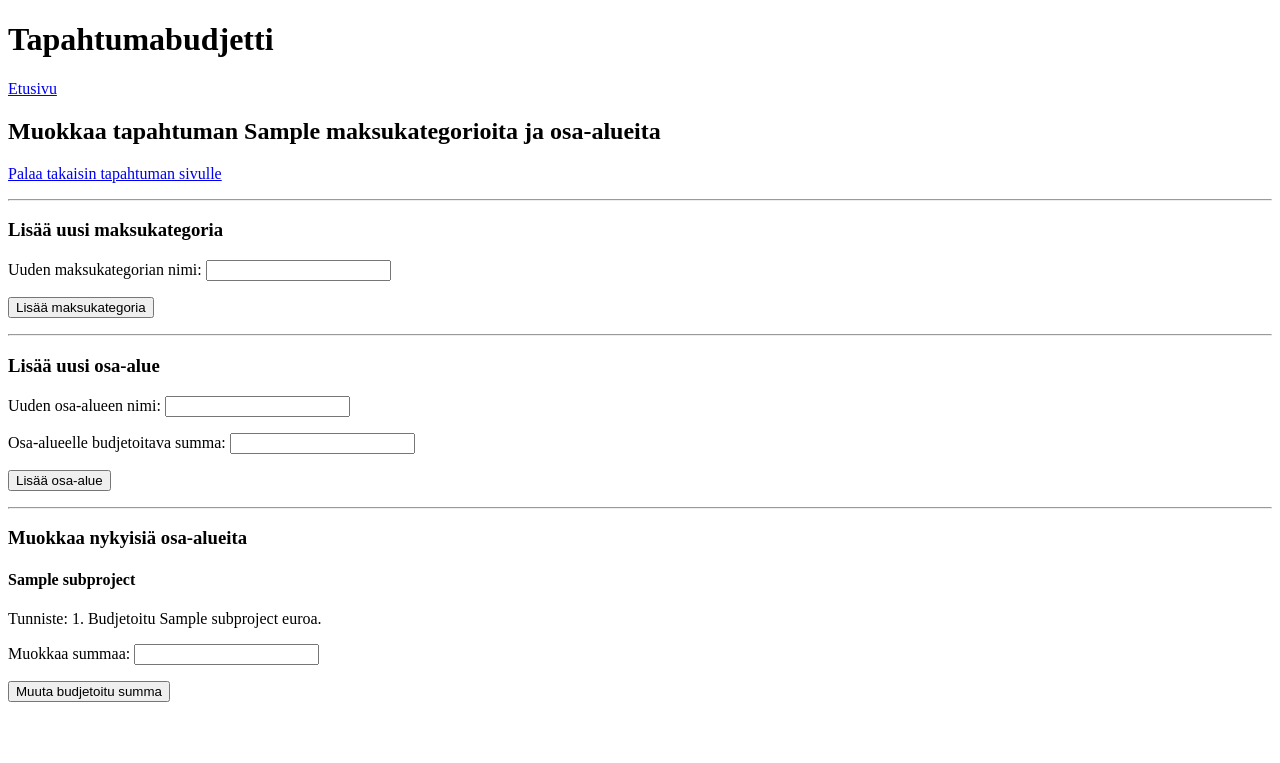
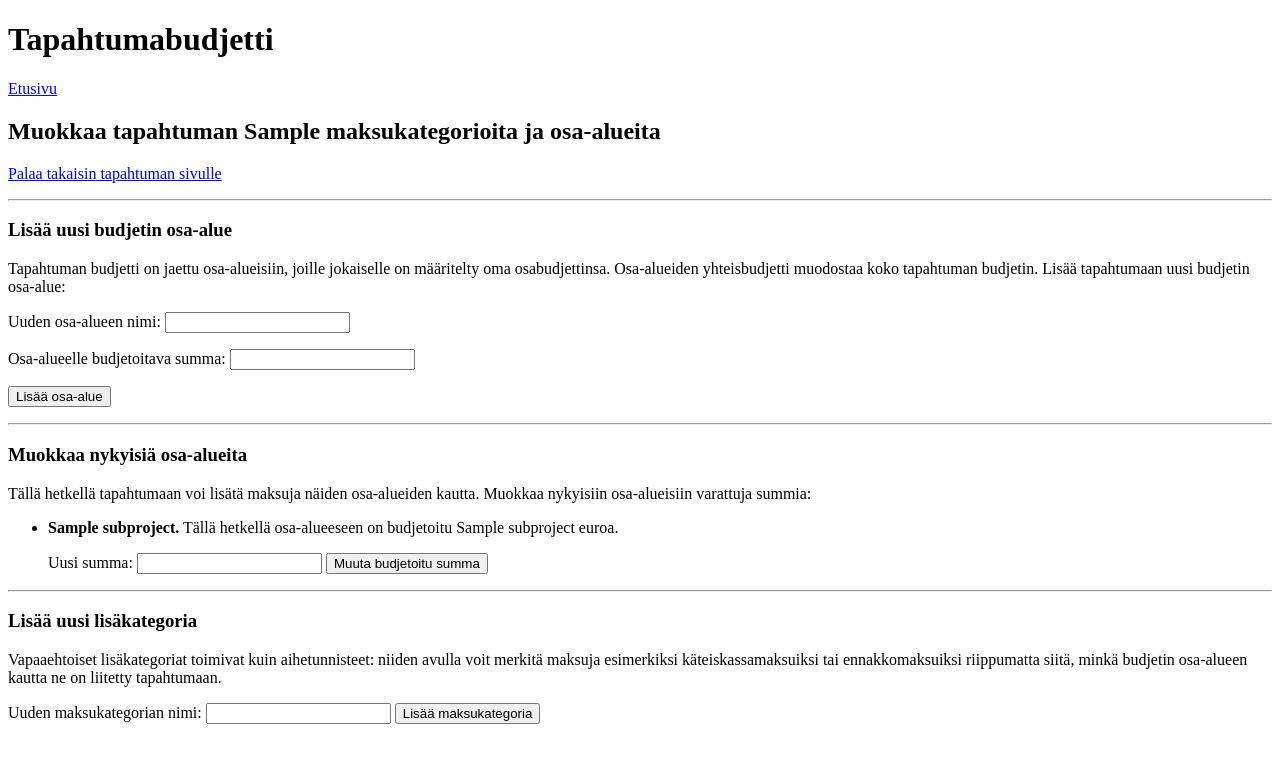
Before and after one commit to sallasal/Tapahtumabudjetti, a Flask app: template templates/editsubprojects.html in a window 1280 px wide. Shown: the top 763 px of the page. Run offline with Flask 2, Linux system fonts and the light colour scheme; the template is opened without the code that fills it: most values are stand-ins (such as "Sample title", 1, 10 or a date in 2020).

Commit message:
Improve ux (clarify difference btw subprojects and categories)

```diff
--- a/templates/editsubprojects.html
+++ b/templates/editsubprojects.html
@@ -4,14 +4,9 @@
 <h2>Muokkaa tapahtuman {{ project_information[1] }} maksukategorioita ja osa-alueita</h2>
 <p><a href="/project/{{ project_information[0] }}">Palaa takaisin tapahtuman sivulle</a></p>
 <hr>
-<h3>Lisää uusi maksukategoria</h3>
-<form action="/addcategory" method="POST">
-  <input type="hidden" name="project_id" value="{{ project_information[0] }}" />
-  <p>Uuden maksukategorian nimi: <input type="text" name="name" /></p>
-  <p><input type="submit" value="Lisää maksukategoria" /></p>
-</form>
-<hr>
-<h3>Lisää uusi osa-alue</h3>
+<h3>Lisää uusi budjetin osa-alue</h3>
+<p>Tapahtuman budjetti on jaettu osa-alueisiin, joille jokaiselle on määritelty oma osabudjettinsa.
+Osa-alueiden yhteisbudjetti muodostaa koko tapahtuman budjetin. Lisää tapahtumaan uusi budjetin osa-alue:</p>
 <form action="/createsubproject" method="POST">
   <input type="hidden" name="tapahtumaid" value="{{ project_information[0] }}" />
   <p>Uuden osa-alueen nimi: <input type="text" name="name" /></p>
@@ -20,15 +15,24 @@
 </form>
 <hr>
 <h3>Muokkaa nykyisiä osa-alueita</h3>
-{% for subproject in subproject_list %}
-<h4>{{ subproject[1] }}</h4>
-<p>Tunniste: {{ subproject[0] }}. Budjetoitu {{ subproject[2] }} euroa.</p>
-<form action="/updatetotal" method="POST">
-  <input type="hidden" name="project_id" value="{{ project_information[0] }}" />
-  <input type="hidden" name="subproject_id" value="{{ subproject[0] }}" />
-  <p>Muokkaa summaa: <input type="number" name="newtotal" /></p>
-  <p><input type="submit" value="Muuta budjetoitu summa" /></p>
+<p>Tällä hetkellä tapahtumaan voi lisätä maksuja näiden osa-alueiden kautta. Muokkaa nykyisiin osa-alueisiin varattuja summia:
+<ul>
+  {% for subproject in subproject_list %}
+  <li><p><strong>{{ subproject[1] }}.</strong> Tällä hetkellä osa-alueeseen on budjetoitu {{ subproject[2] }} euroa.</p>
+    <form action="/updatetotal" method="POST">
+      <input type="hidden" name="project_id" value="{{ project_information[0] }}" />
+      <input type="hidden" name="subproject_id" value="{{ subproject[0] }}" />
+      <p>Uusi summa: <input type="number" name="newtotal" /> <input type="submit" value="Muuta budjetoitu summa" /></p>
+    </form>
+  </li>
+{% endfor %}
+</ul>
+<hr>
+<h3>Lisää uusi lisäkategoria</h3>
+<p>Vapaaehtoiset lisäkategoriat toimivat kuin aihetunnisteet: niiden avulla voit merkitä maksuja esimerkiksi käteiskassamaksuiksi tai ennakkomaksuiksi
+riippumatta siitä, minkä budjetin osa-alueen kautta ne on liitetty tapahtumaan.</p>
+<form action="/addcategory" method="POST">
+  <input type="hidden" name="project_id" value="{{ project_information[0] }}" />
+  <p>Uuden maksukategorian nimi: <input type="text" name="name" /> <input type="submit" value="Lisää maksukategoria" /></p>
 </form>
-{% endfor %}
-
 {% endblock %}
```
Also changed, not shown: templates/project.html (+18 -13 lines), templates/projectguest.html (+8 -6 lines).
